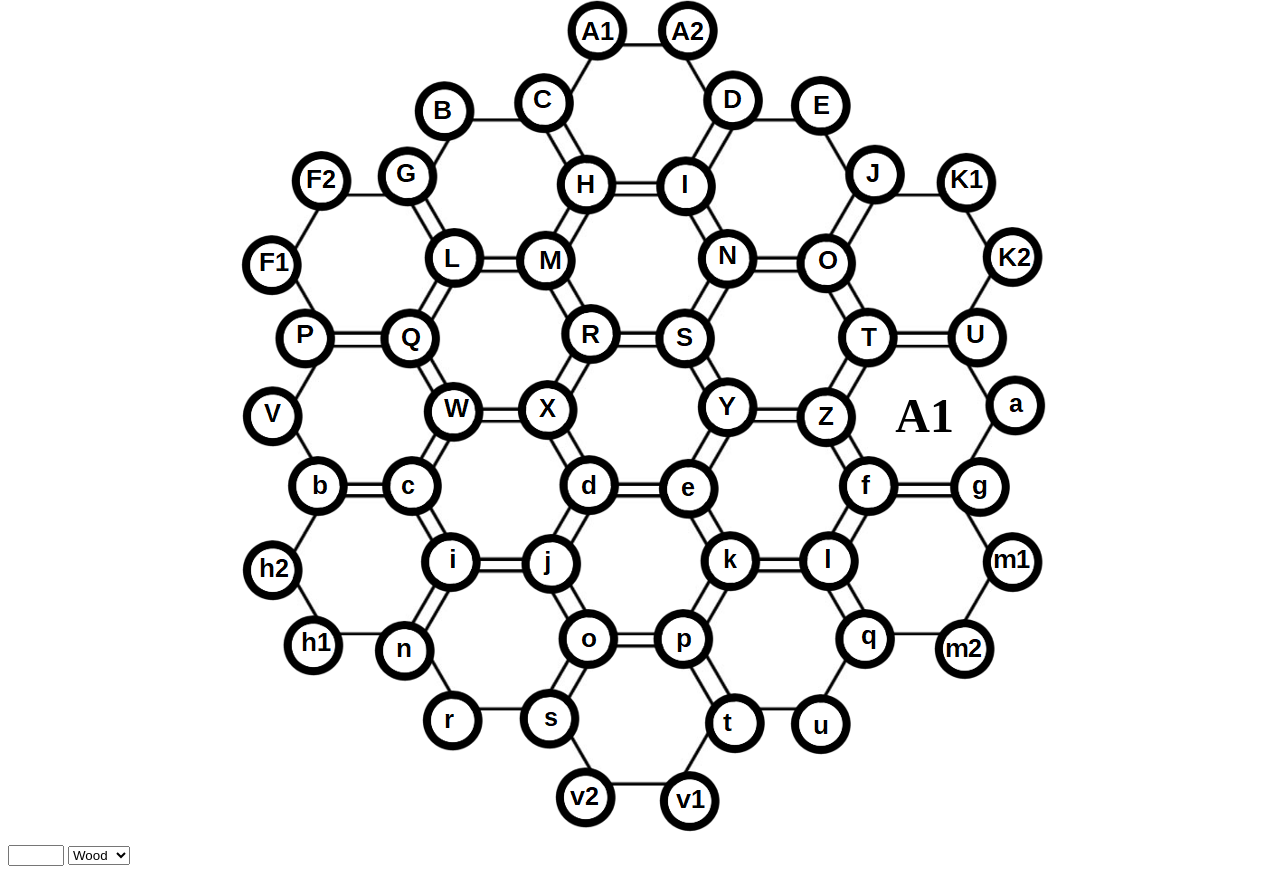
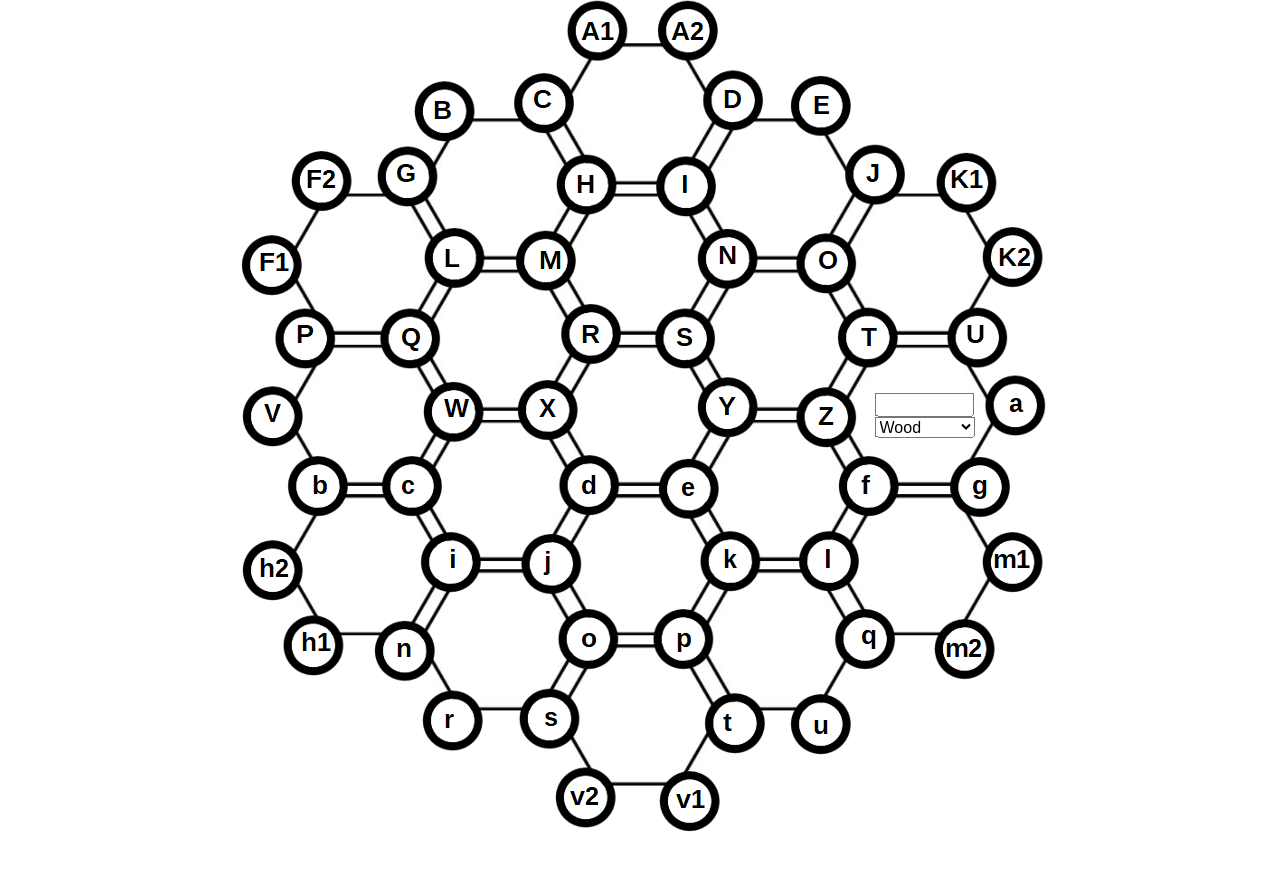
Before and after one commit to JSMoore98/Catan-Calculator, a plain HTML site: page index.html in a window 1280 px wide. Shown: the part 231-1105 px from the top of the page. After the commit the page ends 1084 px from the top, so only its background shows below. Drawn offline with Linux system fonts and the light colour scheme.

Commit message:
Changed Form Sizes

```diff
--- a/index.html
+++ b/index.html
@@ -15,19 +15,19 @@
     <div class="board_img">
         <img src="assets/Game_Board.PNG" alt="Game Board">
         <div class="t1">
-            <p class="tile_text">A1</p>
+            <input class="n_input" type="number" id="form1" name="number" min="0" max="12">
+            <select class="m_input" id="form2" name="material">
+                <option value=1>Wood</option>
+                <option value=0>Brick</option>
+                <option value=4>Wheat</option>
+                <option value=2>Ore</option>
+                <option value=3>Sheep</option>
+                <option value=6>Desert</option>
+            </select>
         </div>
     </div>
 </div>
 
-<input type="number" id="form1" name="number" min="0" max="12">
-<select id="form2" name="material">
-    <option value=1>Wood</option>
-    <option value=0>Brick</option>
-    <option value=4>Wheat</option>
-    <option value=2>Ore</option>
-    <option value=3>Sheep</option>
-    <option value=6>Desert</option>
-</select>
+
 
 </HTML>
--- a/styles.css
+++ b/styles.css
@@ -36,5 +36,16 @@ img {
     top: 50%;
     left: 85%;
     transform: translate( -50%, -50% );
+}
 
+.n_input {
+    width: 75%;
+    height: auto;
+    font-size: 100%;
 }
+
+.m_input {
+    width: 82%;
+    height: auto;
+    font-size: 100%;
+}
```
